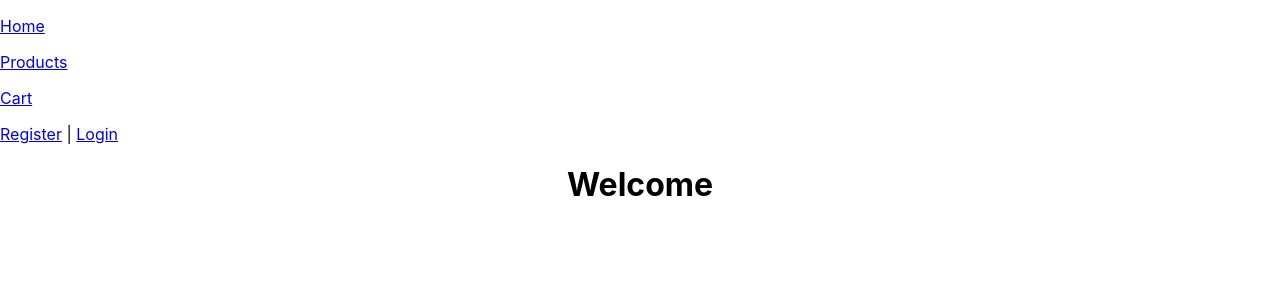
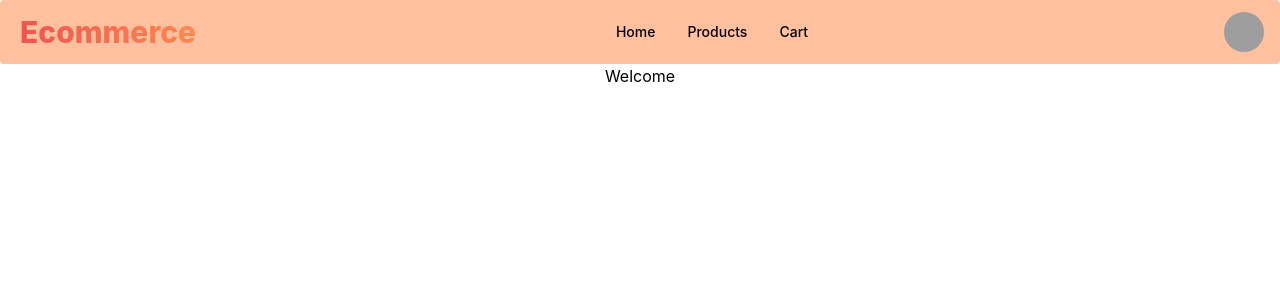
Before and after one commit to mitchdmarino/ecommerce-rails-client, a React (Create React App) app: page / in a window 1280 px wide. Shown: the top 300 px of the page. Built offline with nearby package versions, Linux system fonts and the light colour scheme; grey boxes are pictures that could not be loaded.

Commit message:
navbar overhaul tailwind and flowbite integration

```diff
--- /dev/null
+++ b/postcss.config.js
@@ -0,0 +1,6 @@
+module.exports = {
+  plugins: {
+    tailwindcss: {},
+    autoprefixer: {},
+  },
+}
--- a/public/index.html
+++ b/public/index.html
@@ -10,6 +10,15 @@
       content="Web site created using create-react-app"
     />
     <link rel="apple-touch-icon" href="%PUBLIC_URL%/logo192.png" />
+    <link
+      rel="stylesheet"
+      href="https://fonts.googleapis.com/css?family=Roboto:300,400,500,700&display=swap"
+    />
+    <link
+      rel="stylesheet"
+      href="https://fonts.googleapis.com/icon?family=Material+Icons"
+    />
+
     <!--
       manifest.json provides metadata used when your web app is installed on a
       user's mobile device or desktop. See https://developers.google.com/web/fundamentals/web-app-manifest/
--- a/src/App.js
+++ b/src/App.js
@@ -15,7 +15,7 @@ import ProductsForm from "./pages/products/ProductsForm";
 import ProductDetails from "./pages/products/ProductDetails";
 import Orders from "./pages/orders/Orders";
 import Cart from "./pages/orders/cart/Cart";
-import Navbar from "./components/Navbar";
+import Navbar from "./components/navbar/Navbar";
 import jwt_decode from "jwt-decode";
 import "./App.css";
 
--- a/src/components/Navbar.jsx
+++ /dev/null
@@ -1,44 +0,0 @@
-import { Link } from 'react-router-dom'
-
-export default function Navbar( {currentUser, handleLogout} ) {
-    const loggedIn = (
-        <>
-            {/* if the user is logged out .. */}
-            <Link to='/'>
-                <span onClick={handleLogout}>Logout</span>
-            </Link>{' | '}
-            <Link to='/profile'>
-                Profile
-            </Link>{' | '}
-            <Link to='/orders'>
-                Orders
-            </Link>
-        </>
-    )
-
-    const loggedOut = (
-        <>
-            {/* if the user is not logged in  */}
-            <Link to='/register'>Register</Link>{' | '}
-            <Link to='/login'>Login</Link>
-        </>
-    )
-    return (
-        <nav>
-            {/* user always sees this section */}
-            <Link to='/'>
-                <p>Home</p>
-            </Link>
-            <Link to='/products'>
-                <p>Products</p>
-            </Link>
-            <Link to='/cart'>
-                <p>Cart</p>
-            </Link>
-            {
-                currentUser ?
-                loggedIn: loggedOut
-            }
-        </nav>
-    )
-}
--- /dev/null
+++ b/src/components/navbar/Navbar.jsx
@@ -0,0 +1,90 @@
+import { Link } from 'react-router-dom'
+import { Navbar as Nav, Dropdown, Avatar } from 'flowbite-react'
+import { useEffect, useState } from 'react'
+
+
+export default function Navbar( {currentUser, handleLogout} ) {
+    const [dropdown, setDropdown] = useState(false)
+
+    const collapseDropdown = () => {
+        console.log('yo')
+        setDropdown(!dropdown)
+    }
+
+    useEffect(() => {
+      console.log('we render')
+    }, [dropdown])
+
+    const loggedIn = (
+        <>
+            {/* if the user is logged out .. */}
+            <Dropdown.Header>
+                <span className="block text-sm">
+                {currentUser && currentUser.name}
+                </span>
+                <span className="block truncate text-sm font-medium">
+                {currentUser && currentUser.email}
+                </span>
+            </Dropdown.Header>
+            <Dropdown.Item>
+                <Link to="/" className="block py-2 px-4 text-sm text-black-500 hover:bg-orange-400 " onClick={handleLogout}>Logout</Link>
+            </Dropdown.Item>
+            <Dropdown.Item onClick={collapseDropdown}>
+                <Link to="/profile" className="block py-2 px-4 text-sm text-black-500 hover:bg-orange-400 ">Profile</Link>
+            </Dropdown.Item>
+            <Dropdown.Item>
+                <Link to="/orders" className="block py-2 px-4 text-sm text-black-500 hover:bg-orange-400 ">Orders</Link>
+            </Dropdown.Item>
+        </>
+    )
+
+    const loggedOut = (
+        <>
+            {/* if the user is not logged in  */}
+            <Dropdown.Item>
+                <Link to="/register" className="block py-2 px-4 text-sm text-black-500 hover:bg-orange-400 ">Register</Link>
+            </Dropdown.Item>
+            <Dropdown.Item>
+                <Link to="/login" className="block py-2 px-4 text-sm text-black-500 hover:bg-orange-400 ">Log In</Link>
+            </Dropdown.Item>
+
+
+
+
+        </>
+    )
+    return (
+
+        <Nav fluid={true} rounded={true} style={{backgroundColor: '#FFC09F'}}>
+            <Nav.Brand href='/'>
+                <span className="font-extrabold text-transparent text-3xl bg-clip-text bg-gradient-to-l from-orange-400 to-red-500 self-center whitespace-nowrap p-1">
+                    Ecommerce
+                </span>
+            </Nav.Brand>
+
+
+
+            <div className="flex md:order-2">
+                <Dropdown
+                arrowIcon={false}
+                inline={true}
+                label={<Avatar alt="User settings" img="https://cdn.pixabay.com/photo/2015/10/05/22/37/blank-profile-picture-973460_1280.png" rounded={true}/>}
+                >
+
+                {currentUser? loggedIn: loggedOut}
+                </Dropdown>
+                <Nav.Toggle style={{backgroundColor: '#FCF5C7' , marginLeft: 10}}/>
+            </div>
+
+
+            <Nav.Collapse>
+                <Link to="/" className="block py-2 pr-4 pl-3 text-black-700 border-b border-red-700 hover:bg-orange-400 md:hover:bg-transparent md:border-0 md:hover:text-yellow-500 md:p-0">Home</Link>
+
+                <Link to="/products" className="block py-2 pr-4 pl-3 text-black-700 border-b border-red-700 hover:bg-orange-400 md:hover:bg-transparent md:border-0 md:hover:text-yellow-500 md:p-0">Products</Link>
+
+                <Link to="/cart" className="block py-2 pr-4 pl-3 text-black-700 border-b border-red-700 hover:bg-orange-400 md:hover:bg-transparent md:border-0 md:hover:text-yellow-500 md:p-0">Cart</Link>
+            </Nav.Collapse>
+
+        </Nav>
+    )
+}
--- a/src/index.css
+++ b/src/index.css
@@ -1,3 +1,7 @@
+@tailwind base;
+@tailwind components;
+@tailwind utilities;
+
 body {
   margin: 0;
   font-family: -apple-system, BlinkMacSystemFont, 'Segoe UI', 'Roboto', 'Oxygen',
@@ -19,3 +23,7 @@ main {
 .product-edit-link > a {
   color: white;
 }
+
+.nav > a {
+  color: white;
+}
--- a/src/pages/Welcome.jsx
+++ b/src/pages/Welcome.jsx
@@ -1,7 +1,13 @@
+import * as React from 'react'
+
+
 export default function Welcome() {
+
+
     return (
         <div>
             <h1>Welcome</h1>
+
         </div>
     )
 }
--- /dev/null
+++ b/tailwind.config.js
@@ -0,0 +1,11 @@
+/** @type {import('tailwindcss').Config} */
+module.exports = {
+  content: [
+    "./src/**/*.{js,jsx,ts,tsx}",
+    "node_modules/flowbite-react/**/*.{js,jsx,ts,tsx}",
+  ],
+  theme: {
+    extend: {},
+  },
+  plugins: [require("flowbite/plugin")],
+};
```
Also changed, not shown: package.json (+8 -0 lines), 1 other file (tests, documents, lock files or other folders).
